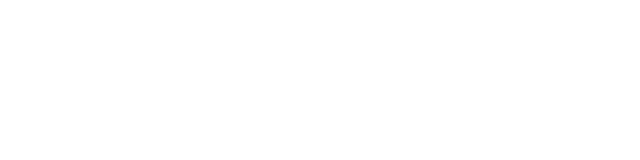
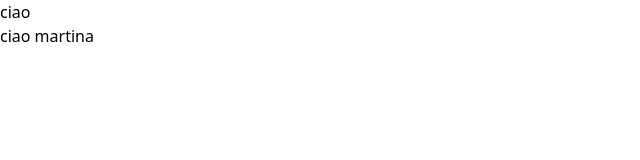
Before and after one commit to lelecroc/E-Commerce, a Vue app: page / in a window 1280 px wide. Shown: the top 160 px of the page, without its empty margins (0-640 px from the left). Built offline with nearby package versions, Linux system fonts and the light colour scheme.

Commit message:
Header.vue and Footer.vue componens added

```diff
--- a/src/App.vue
+++ b/src/App.vue
@@ -1,7 +1,18 @@
 <script>
 import { RouterLink, RouterView } from 'vue-router'
+import Header from '@/components/Header.vue'
+import Footer from '@/components/Footer.vue'
+
+export default {
+  components: {
+    Header,
+    Footer
+  }
+}
 </script>
 
 <template>
+  <Header />
   <RouterView />
+  <Footer />
 </template>
--- /dev/null
+++ b/src/components/Footer.vue
@@ -0,0 +1,7 @@
+<script>
+
+</script>
+
+<template>
+    <h1>ciao martina</h1>
+</template>
--- /dev/null
+++ b/src/components/Header.vue
@@ -0,0 +1,7 @@
+<script>
+
+</script>
+
+<template>
+    <h1>ciao</h1>
+</template>
```
